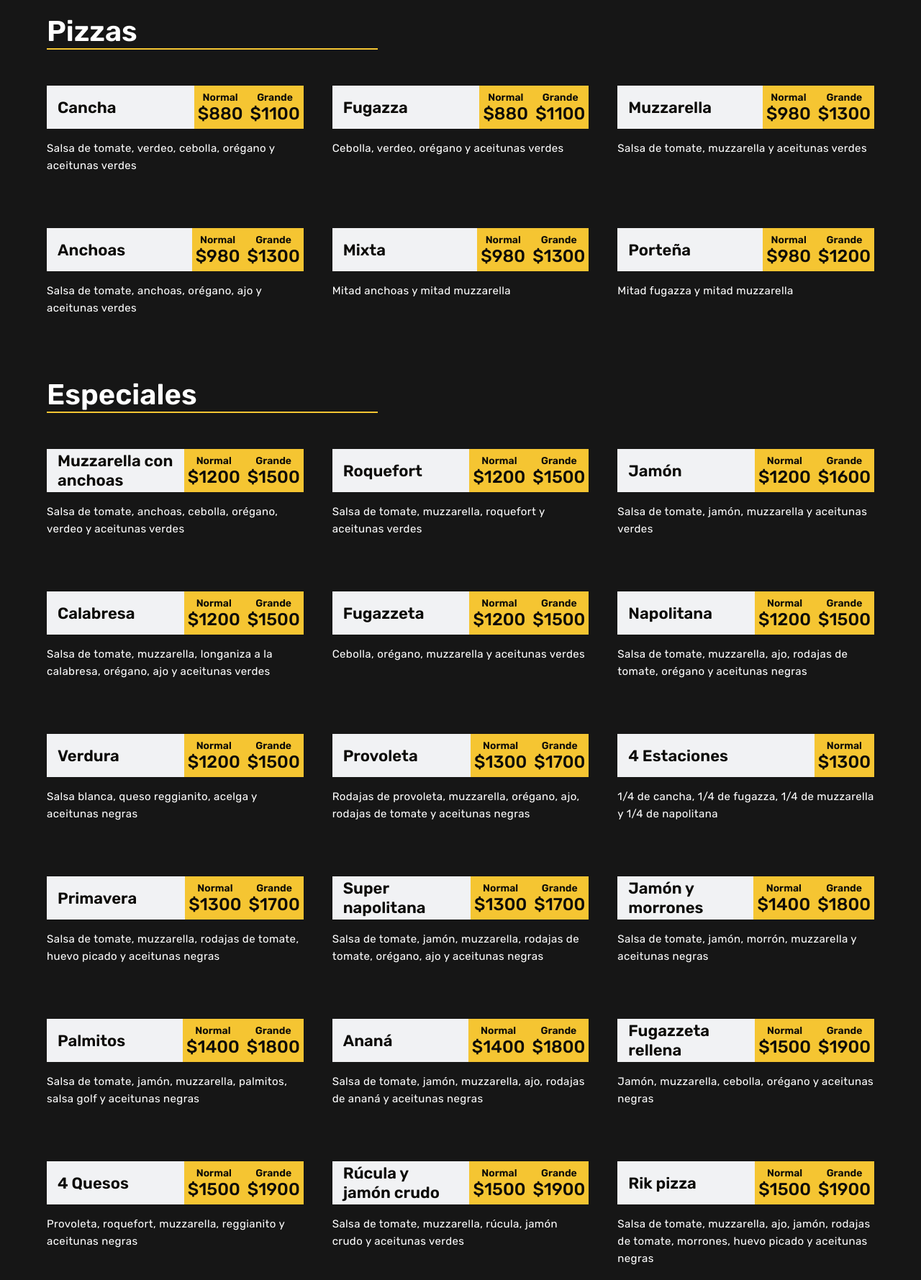
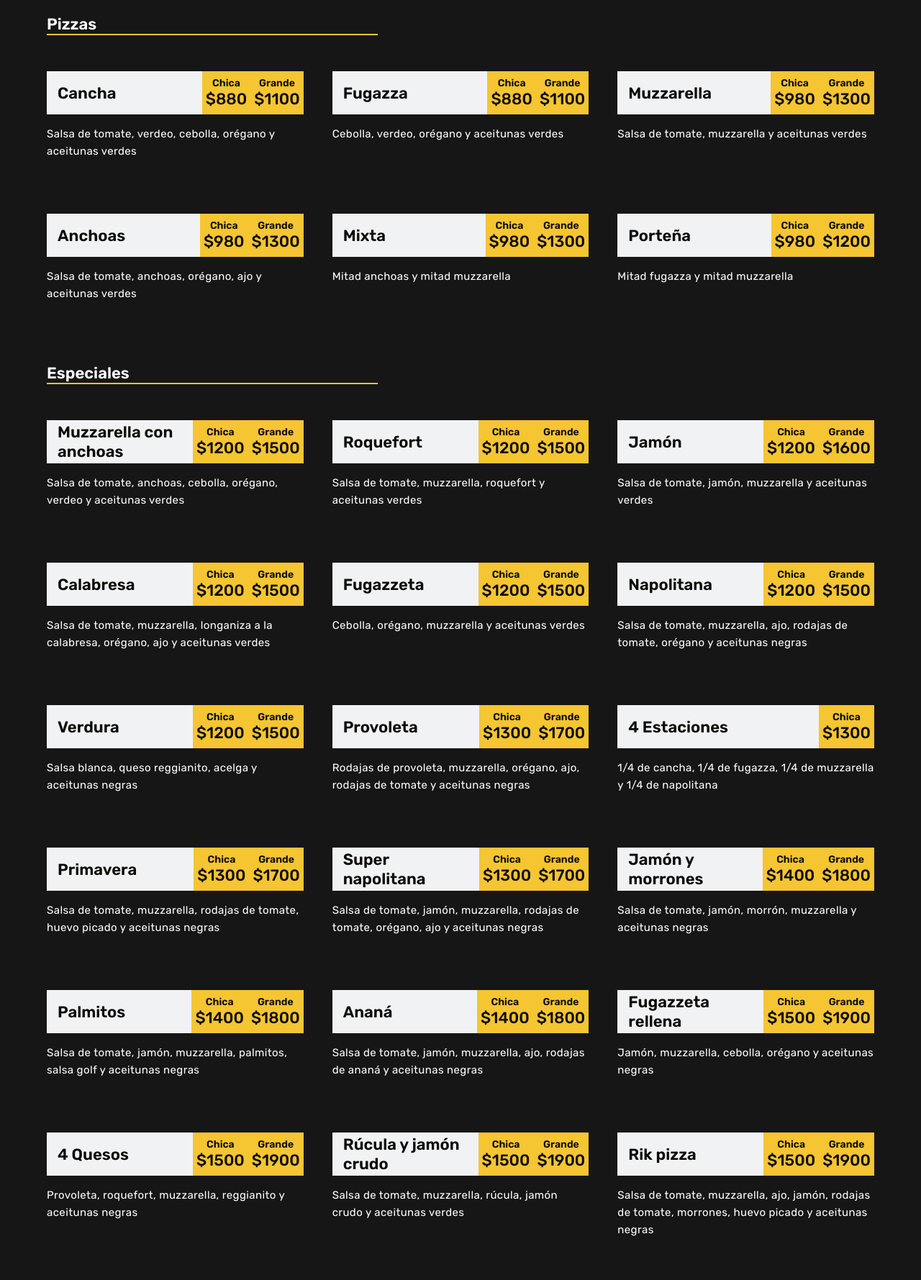
Before and after one commit to agusnat/rikpizza, a plain HTML site: page index.html in a window 1280 px wide. Shown: the part 880-2659 px from the top of the page at 72% size. Drawn offline with nearby package versions, Linux system fonts and the light colour scheme.

Commit message:
Add files via upload

```diff
--- a/assets/css/media_query.css
+++ b/assets/css/media_query.css
@@ -30,6 +30,7 @@
     max-width: var(--mw);
     margin-inline: auto;
   }
+
 }
 
 @media (min-width: 768px) {
@@ -52,6 +53,11 @@
 
   .home-bg {
     width: 100%;
+  }
+
+  .about .section-wrapper {
+    grid-template-columns: 3fr 4fr;
+    padding: var(--py) 0;
   }
 }
 
--- a/assets/css/rikpizza.css
+++ b/assets/css/rikpizza.css
@@ -93,7 +93,7 @@ html {
 .section-title {
   max-width: 420px;
   color: var(--white);
-  font-size: var(--fs-2);
+  font-size: var(--fs-3);
   font-weight: 600;
 }
 
@@ -269,15 +269,10 @@ html {
   overflow: hidden;
 }
 
-.about-right {
-  height: 100%;
-}
-
 .about .section-wrapper {
+  display: grid;
+  gap: 60px;
   padding: var(--py) var(--px);
-  display: grid;
-  grid-template-columns: 3fr 4fr;
-  gap: 60px;
 }
 
 .map {
@@ -409,7 +404,7 @@ html {
   justify-content: center;
   align-items:     center;
   color: var(--space-cadet);
-  font-size: 24px;
+  font-size: 22px;
   font-weight: 500;
   text-align: center;
 }
@@ -429,7 +424,7 @@ html {
 }
 
 .section-price .price-wrap {
-  font-size: 24px;
+  font-size: 22px;
   display: inline-block;
   margin-left: 15px;
 }
--- a/index.html
+++ b/index.html
@@ -71,7 +71,7 @@
                   <h3 class="product-name">Cancha</h3>
                   <div class="product-price">
                     <p class="price-wrap">
-                      <span class="small">Normal</span>$880
+                      <span class="small">Chica</span>$880
                     </p>
                     <p class="price-wrap">
                       <span class="small">Grande</span>$1100
@@ -89,7 +89,7 @@
                   <h3 class="product-name">Fugazza</h3>
                   <div class="product-price">
                     <p class="price-wrap">
-                      <span class="small">Normal</span>$880
+                      <span class="small">Chica</span>$880
                     </p>
                     <p class="price-wrap">
                       <span class="small">Grande</span>$1100
@@ -107,7 +107,7 @@
                   <h3 class="product-name">Muzzarella</h3>
                   <div class="product-price">
                     <p class="price-wrap">
-                      <span class="small">Normal</span>$980
+                      <span class="small">Chica</span>$980
                     </p>
                     <p class="price-wrap">
                       <span class="small">Grande</span>$1300
@@ -125,7 +125,7 @@
                   <h3 class="product-name">Anchoas</h3>
                   <div class="product-price">
                     <p class="price-wrap">
-                      <span class="small">Normal</span>$980
+                      <span class="small">Chica</span>$980
                     </p>
                     <p class="price-wrap">
                       <span class="small">Grande</span>$1300
@@ -143,7 +143,7 @@
                   <h3 class="product-name">Mixta</h3>
                   <div class="product-price">
                     <p class="price-wrap">
-                      <span class="small">Normal</span>$980
+                      <span class="small">Chica</span>$980
                     </p>
                     <p class="price-wrap">
                       <span class="small">Grande</span>$1300
@@ -161,7 +161,7 @@
                   <h3 class="product-name">Porteña</h3>
                   <div class="product-price">
                     <p class="price-wrap">
-                      <span class="small">Normal</span>$980
+                      <span class="small">Chica</span>$980
                     </p>
                     <p class="price-wrap">
                       <span class="small">Grande</span>$1200
@@ -182,7 +182,7 @@
                 <h3 class="product-name">Muzzarella con anchoas</h3>
                 <div class="product-price">
                   <p class="price-wrap">
-                    <span class="small">Normal</span>$1200
+                    <span class="small">Chica</span>$1200
                   </p>
                   <p class="price-wrap">
                     <span class="small">Grande</span>$1500
@@ -200,7 +200,7 @@
                 <h3 class="product-name">Roquefort</h3>
                 <div class="product-price">
                   <p class="price-wrap">
-                    <span class="small">Normal</span>$1200
+                    <span class="small">Chica</span>$1200
                   </p>
                   <p class="price-wrap">
                     <span class="small">Grande</span>$1500
@@ -218,7 +218,7 @@
                 <h3 class="product-name">Jamón</h3>
                 <div class="product-price">
                   <p class="price-wrap">
-                    <span class="small">Normal</span>$1200
+                    <span class="small">Chica</span>$1200
                   </p>
                   <p class="price-wrap">
                     <span class="small">Grande</span>$1600
@@ -236,7 +236,7 @@
                 <h3 class="product-name">Calabresa</h3>
                 <div class="product-price">
                   <p class="price-wrap">
-                    <span class="small">Normal</span>$1200
+                    <span class="small">Chica</span>$1200
                   </p>
                   <p class="price-wrap">
                     <span class="small">Grande</span>$1500
@@ -254,7 +254,7 @@
                 <h3 class="product-name">Fugazzeta</h3>
                 <div class="product-price">
                   <p class="price-wrap">
-                    <span class="small">Normal</span>$1200
+                    <span class="small">Chica</span>$1200
                   </p>
                   <p class="price-wrap">
                     <span class="small">Grande</span>$1500
@@ -272,7 +272,7 @@
                 <h3 class="product-name">Napolitana</h3>
                 <div class="product-price">
                   <p class="price-wrap">
-                    <span class="small">Normal</span>$1200
+                    <span class="small">Chica</span>$1200
                   </p>
                   <p class="price-wrap">
                     <span class="small">Grande</span>$1500
@@ -290,7 +290,7 @@
                 <h3 class="product-name">Verdura</h3>
                 <div class="product-price">
                   <p class="price-wrap">
-                    <span class="small">Normal</span>$1200
+                    <span class="small">Chica</span>$1200
                   </p>
                   <p class="price-wrap">
                     <span class="small">Grande</span>$1500
@@ -308,7 +308,7 @@
                 <h3 class="product-name">Provoleta</h3>
                 <div class="product-price">
                   <p class="price-wrap">
-                    <span class="small">Normal</span>$1300
+                    <span class="small">Chica</span>$1300
                   </p>
                   <p class="price-wrap">
                     <span class="small">Grande</span>$1700
@@ -326,7 +326,7 @@
                 <h3 class="product-name">4 Estaciones</h3>
                 <div class="product-price">
                   <p class="price-wrap">
-                    <span class="small">Normal</span>$1300
+                    <span class="small">Chica</span>$1300
                   </p>
                 </div>
               </div>
@@ -341,7 +341,7 @@
                 <h3 class="product-name">Primavera</h3>
                 <div class="product-price">
                   <p class="price-wrap">
-                    <span class="small">Normal</span>$1300
+                    <span class="small">Chica</span>$1300
                   </p>
                   <p class="price-wrap">
                     <span class="small">Grande</span>$1700
@@ -359,7 +359,7 @@
                 <h3 class="product-name">Super napolitana</h3>
                 <div class="product-price">
                   <p class="price-wrap">
-                    <span class="small">Normal</span>$1300
+                    <span class="small">Chica</span>$1300
                   </p>
                   <p class="price-wrap">
                     <span class="small">Grande</span>$1700
@@ -377,7 +377,7 @@
                 <h3 class="product-name">Jamón y morrones</h3>
                 <div class="product-price">
                   <p class="price-wrap">
-                    <span class="small">Normal</span>$1400
+                    <span class="small">Chica</span>$1400
                   </p>
                   <p class="price-wrap">
                     <span class="small">Grande</span>$1800
@@ -395,7 +395,7 @@
                 <h3 class="product-name">Palmitos</h3>
                 <div class="product-price">
                   <p class="price-wrap">
-                    <span class="small">Normal</span>$1400
+                    <span class="small">Chica</span>$1400
                   </p>
                   <p class="price-wrap">
                     <span class="small">Grande</span>$1800
@@ -413,7 +413,7 @@
                 <h3 class="product-name">Ananá</h3>
                 <div class="product-price">
                   <p class="price-wrap">
-                    <span class="small">Normal</span>$1400
+                    <span class="small">Chica</span>$1400
                   </p>
                   <p class="price-wrap">
                     <span class="small">Grande</span>$1800
@@ -431,7 +431,7 @@
                 <h3 class="product-name">Fugazzeta rellena</h3>
                 <div class="product-price">
                   <p class="price-wrap">
-                    <span class="small">Normal</span>$1500
+                    <span class="small">Chica</span>$1500
                   </p>
                   <p class="price-wrap">
                     <span class="small">Grande</span>$1900
@@ -449,7 +449,7 @@
                 <h3 class="product-name">4 Quesos</h3>
                 <div class="product-price">
                   <p class="price-wrap">
-                    <span class="small">Normal</span>$1500
+                    <span class="small">Chica</span>$1500
                   </p>
                   <p class="price-wrap">
                     <span class="small">Grande</span>$1900
@@ -467,7 +467,7 @@
                 <h3 class="product-name">Rúcula y jamón crudo</h3>
                 <div class="product-price">
                   <p class="price-wrap">
-                    <span class="small">Normal</span>$1500
+                    <span class="small">Chica</span>$1500
                   </p>
                   <p class="price-wrap">
                     <span class="small">Grande</span>$1900
@@ -485,7 +485,7 @@
                 <h3 class="product-name">Rik pizza</h3>
                 <div class="product-price">
                   <p class="price-wrap">
-                    <span class="small">Normal</span>$1500
+                    <span class="small">Chica</span>$1500
                   </p>
                   <p class="price-wrap">
                     <span class="small">Grande</span>$1900
```
